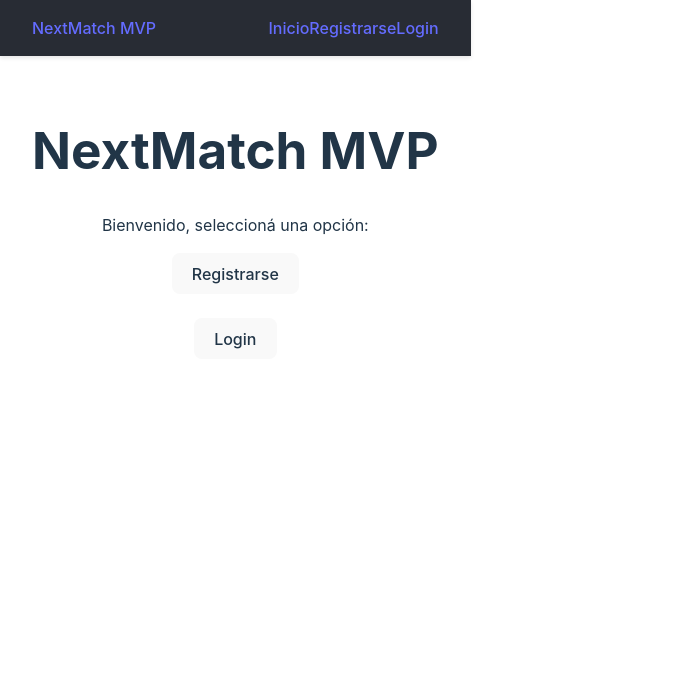
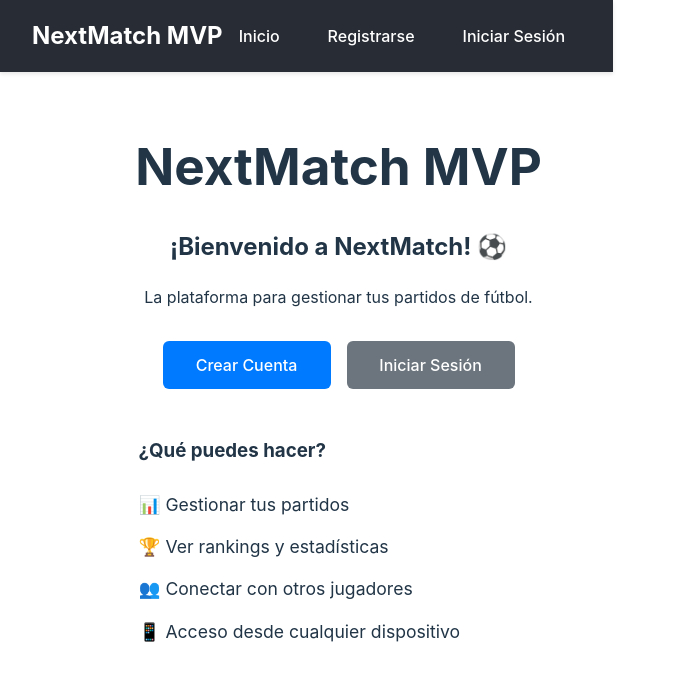
Before and after one commit to sdeleondevuy/nextMatch, a React (Vite) app in the folder frontend/: page / in a window 1280 px wide. Shown: the top 680 px of the page, without its empty margins (0-676 px from the left). Built offline with nearby package versions, Linux system fonts and the light colour scheme.

Commit message:
feat(frontend): Implement dynamic Navbar and Home page based on authentication status

```diff
--- a/frontend/src/components/Navbar.jsx
+++ b/frontend/src/components/Navbar.jsx
@@ -1,15 +1,62 @@
+import { useState, useEffect } from "react";
 import { Link } from "react-router-dom";
+import { getCurrentUser, isAuthenticated, removeToken } from "../services/api";
 
 function Navbar() {
+  const [user, setUser] = useState(null);
+  const [loading, setLoading] = useState(true);
+
+  useEffect(() => {
+    checkAuthStatus();
+  }, []);
+
+  const checkAuthStatus = async () => {
+    if (isAuthenticated()) {
+      try {
+        const response = await getCurrentUser();
+        if (response.success) {
+          setUser(response.data);
+        }
+      } catch (error) {
+        console.error("Error verificando autenticación:", error);
+        setUser(null);
+      }
+    }
+    setLoading(false);
+  };
+
+  const handleLogout = () => {
+    removeToken();
+    setUser(null);
+    // Opcional: redirigir al home
+    window.location.href = "/";
+  };
+
   return (
     <nav className="navbar">
-      <div>
+      <div className="navbar-brand">
         <Link to="/">NextMatch MVP</Link>
       </div>
-      <div>
+
+      <div className="navbar-menu">
         <Link to="/">Inicio</Link>
-        <Link to="/register">Registrarse</Link>
-        <Link to="/login">Login</Link>
+
+        {loading ? (
+          <span>Cargando...</span>
+        ) : user ? (
+          <>
+            <Link to="/profile">Mi Perfil</Link>
+            <span className="user-greeting">Hola, {user.name}</span>
+            <button onClick={handleLogout} className="btn-logout">
+              Cerrar Sesión
+            </button>
+          </>
+        ) : (
+          <>
+            <Link to="/register">Registrarse</Link>
+            <Link to="/login">Iniciar Sesión</Link>
+          </>
+        )}
       </div>
     </nav>
   );
--- a/frontend/src/pages/Home.jsx
+++ b/frontend/src/pages/Home.jsx
@@ -1,17 +1,85 @@
+import { useState, useEffect } from "react";
 import { Link } from "react-router-dom";
+import { getCurrentUser, isAuthenticated } from "../services/api";
 
 function Home() {
+  const [user, setUser] = useState(null);
+  const [loading, setLoading] = useState(true);
+
+  useEffect(() => {
+    checkAuthStatus();
+  }, []);
+
+  const checkAuthStatus = async () => {
+    if (isAuthenticated()) {
+      try {
+        const response = await getCurrentUser();
+        if (response.success) {
+          setUser(response.data);
+        }
+      } catch (error) {
+        console.error("Error verificando autenticación:", error);
+        // Si hay error, probablemente el token es inválido
+        setUser(null);
+      }
+    }
+    setLoading(false);
+  };
+
+  if (loading) {
+    return (
+      <div className="main-content">
+        <div className="loading">Cargando...</div>
+      </div>
+    );
+  }
+
   return (
-    <div style={{ padding: "2rem" }}>
+    <div className="main-content">
       <h1>NextMatch MVP</h1>
-      <p>Bienvenido, seleccioná una opción:</p>
-      <Link to="/register">
-        <button>Registrarse</button>
-      </Link>
-      <br /><br />
-      <Link to="/login">
-        <button>Login</button>
-      </Link>
+
+      {user ? (
+        <div className="welcome-section">
+          <h2>¡Bienvenido, {user.name}! 👋</h2>
+          <p>Has iniciado sesión correctamente en NextMatch.</p>
+
+          <div className="user-actions">
+            <Link to="/profile" className="btn">
+              Ver Mi Perfil
+            </Link>
+            <Link to="/matches" className="btn btn-secondary">
+              Ver Partidos
+            </Link>
+            <Link to="/ranking" className="btn btn-secondary">
+              Ver Ranking
+            </Link>
+          </div>
+        </div>
+      ) : (
+        <div className="auth-section">
+          <h2>¡Bienvenido a NextMatch! ⚽</h2>
+          <p>La plataforma para gestionar tus partidos de fútbol.</p>
+
+          <div className="auth-actions">
+            <Link to="/register" className="btn btn-primary">
+              Crear Cuenta
+            </Link>
+            <Link to="/login" className="btn btn-secondary">
+              Iniciar Sesión
+            </Link>
+          </div>
+
+          <div className="features">
+            <h3>¿Qué puedes hacer?</h3>
+            <ul>
+              <li>📊 Gestionar tus partidos</li>
+              <li>🏆 Ver rankings y estadísticas</li>
+              <li>👥 Conectar con otros jugadores</li>
+              <li>📱 Acceso desde cualquier dispositivo</li>
+            </ul>
+          </div>
+        </div>
+      )}
     </div>
   );
 }
```
